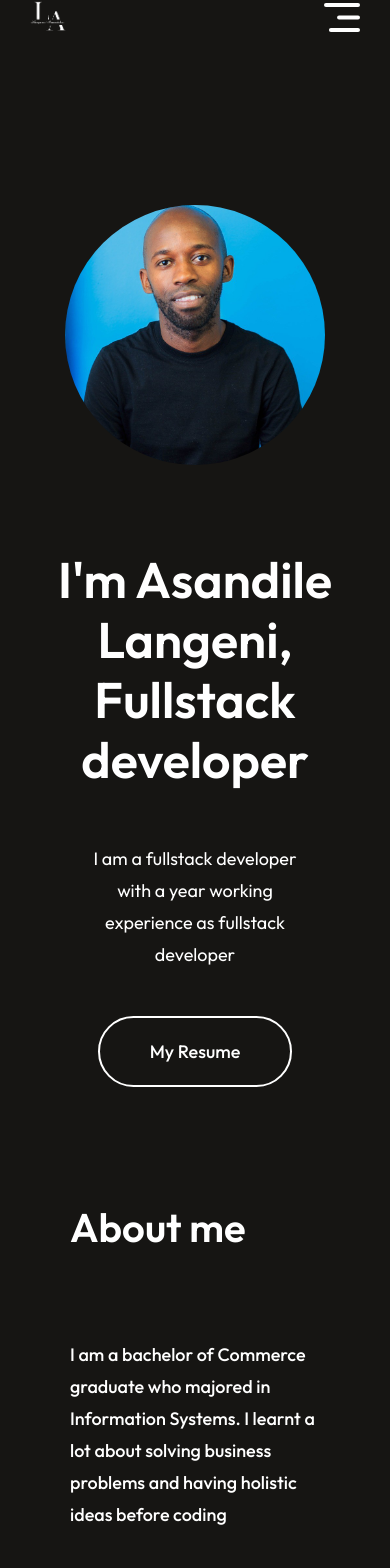
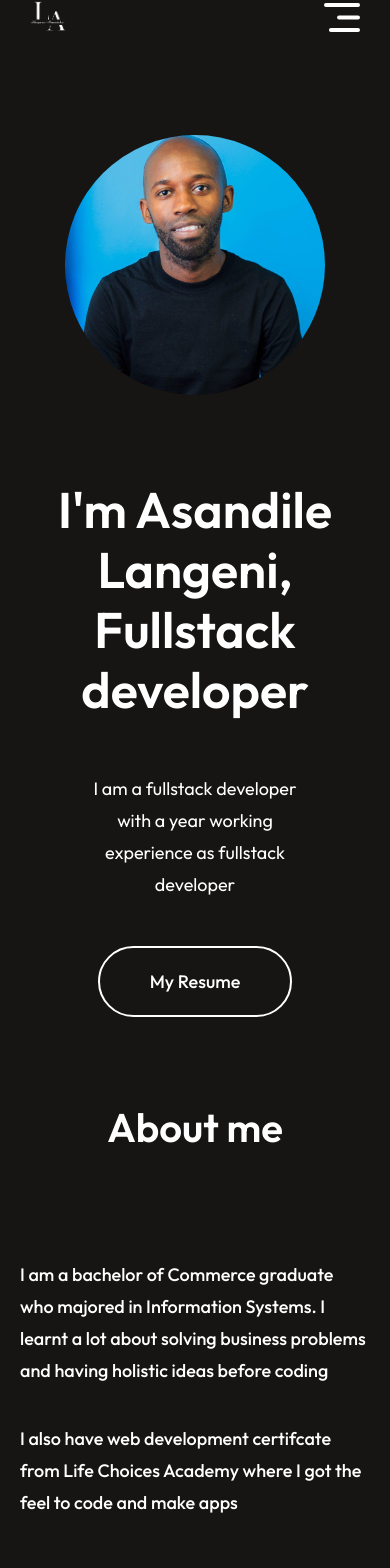
Before and after one commit to Asandile26/React-Portfolio, a React (Vite) app: page / in a window 390 px wide. Shown: the part 50-1618 px from the top of the page. Built offline with nearby package versions, Linux system fonts and the light colour scheme.

Commit message:
Fixed the spaces around the whole portfolio

```diff
--- a/src/Components/About/About.css
+++ b/src/Components/About/About.css
@@ -37,8 +37,7 @@
 @media (max-width: 768px) {
   .about {
     gap: 80px;
-    margin: 50px 70px;
-    align-items: start;
+    margin: 20px 0px;
   }
   .about-title h1 {
     font-size: 40px;
@@ -53,5 +52,6 @@
   .about-para {
     font-size: 18px;
     line-height: 32px;
+    margin: 20px;
   }
 }
--- a/src/Components/Contact/Contact.css
+++ b/src/Components/Contact/Contact.css
@@ -98,12 +98,12 @@
 @media (max-width: 768px) {
   .contact {
     gap: 50px;
-    margin: 50px 70px;
+    margin: 50px 30px;
     align-items: start;
   }
   .contact-title h1 {
     padding: 0;
-    font-size: 50px;
+    font-size: 40px;
     font-weight: 600;
   }
   .contact-section {
--- a/src/Components/Intro/Intro.css
+++ b/src/Components/Intro/Intro.css
@@ -46,7 +46,7 @@
 }
 @media (max-width: 768px) {
   .intro img {
-    margin-top: 120px;
+    margin-top: 50px;
     width: 260px;
   }
   .intro h1 {
--- a/src/Components/Projects/Project.css
+++ b/src/Components/Projects/Project.css
@@ -83,7 +83,7 @@
 @media (max-width: 768px) {
   .my-projects {
     gap: 50px;
-    margin: 50px 70px;
+    margin: 50px 30px;
     align-items: start;
   }
   .project-title h1 {
--- a/src/Components/Skills/Skills.css
+++ b/src/Components/Skills/Skills.css
@@ -85,9 +85,8 @@ ul.list li {
 @media (max-width: 768px) {
   .skills {
     gap: 50px;
-    margin: 50px 70px;
-    align-items: start;
-    display: flex;
+    margin: 30px 0px;
+    padding: 20px;
   }
   .skills-title h1 {
     padding: 0;
@@ -101,7 +100,6 @@ ul.list li {
   .sub-title1 {
     font-size: 1.5rem;
     font-weight: 300;
-    margin: 0px 30px;
   }
   .list {
     padding: 40px 0px 0px 10px;
```
